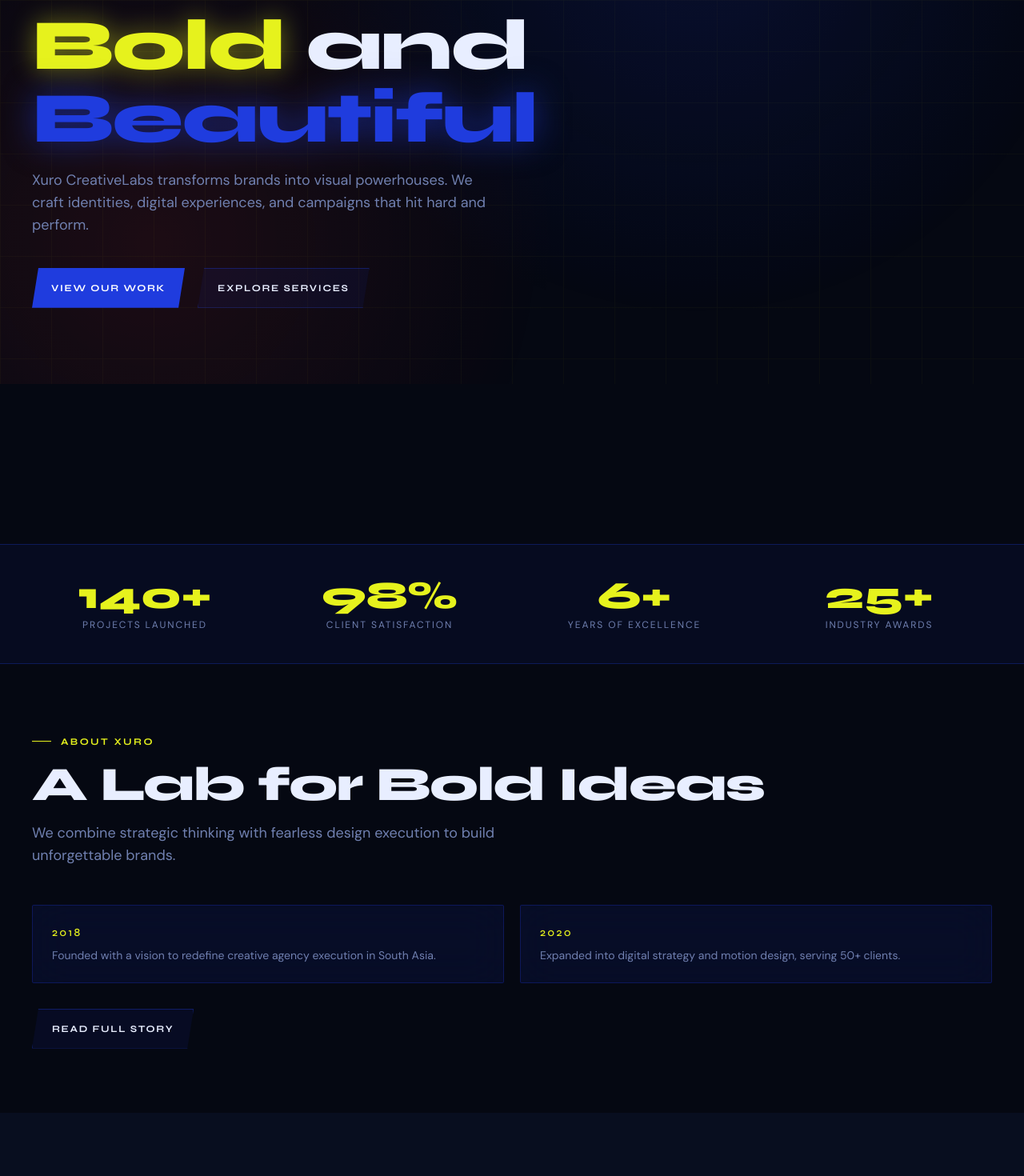
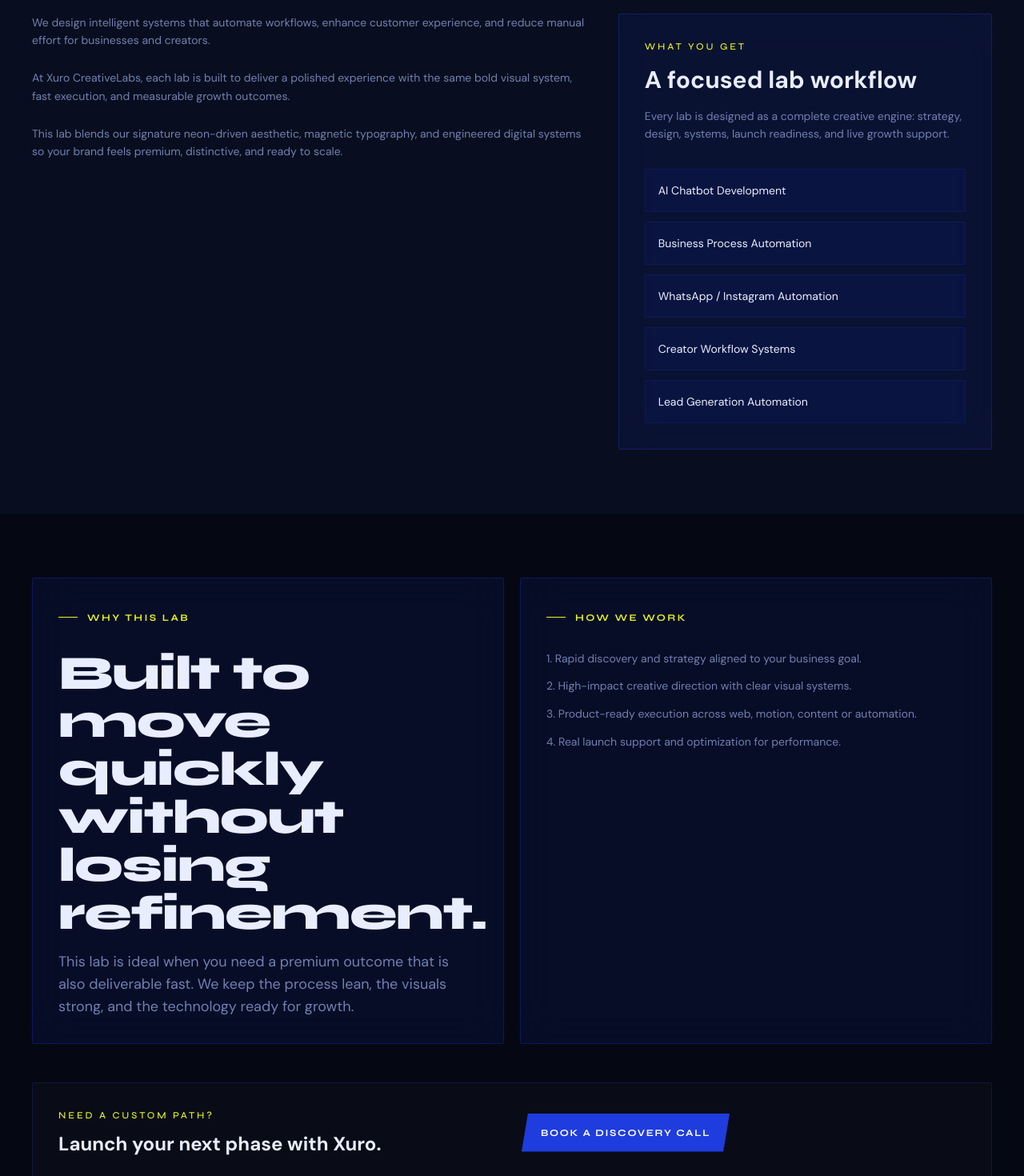
Before and after one commit to gokul-raj26/XuroCreativeLabs, a React (Vite) app: page /labs/ai-automation-lab in a window 1280 px wide. Before the commit this address led to /. Shown: the part 320-1790 px from the top of the page at 80% size. Built offline with nearby package versions, Linux system fonts and the light colour scheme; no server answers.

Commit message:
added seperate service pages

```diff
--- a/src/App.jsx
+++ b/src/App.jsx
@@ -19,6 +19,7 @@
 const DoctorClinicAutomation = lazy(() => import('./pages/DoctorClinicAutomation'));
 const AffordableBrandingAgency = lazy(() => import('./pages/AffordableBrandingAgency'));
 const FastWebsiteDevelopment = lazy(() => import('./pages/FastWebsiteDevelopment'));
+const ServiceDetailPage = lazy(() => import('./pages/ServiceDetailPage'));
 
 function AppShell() {
   useScrollToTop();
@@ -54,7 +55,7 @@
             <Route path="/doctor-clinic-automation" element={<DoctorClinicAutomation />} />
             <Route path="/affordable-branding-agency" element={<AffordableBrandingAgency />} />
             <Route path="/fast-website-development" element={<FastWebsiteDevelopment />} />
-
+            <Route path="/labs/:slug" element={<ServiceDetailPage />} />
             <Route path="*" element={<Navigate to="/" replace />} />
           </Routes>
         </Suspense>
--- /dev/null
+++ b/src/pages/ServiceDetailPage.jsx
@@ -0,0 +1,114 @@
+import { Link, Navigate, useParams } from 'react-router-dom';
+import { motion } from 'framer-motion';
+import SEO from '../seo/SEO';
+import SectionWrapper from '../components/SectionWrapper';
+import { services } from '../utils/content';
+import { fadeUp, staggerContainer } from '../animations/motionVariants';
+
+export default function ServiceDetailPage() {
+  const { slug } = useParams();
+  const service = services.find((item) => item.slug === slug);
+
+  if (!service) {
+    return <Navigate to="/services" replace />;
+  }
+
+  return (
+    <>
+      <SEO
+        title={`${service.title} | Xuro CreativeLabs`}
+        description={service.desc}
+        keywords={`${service.title.toLowerCase()}, xuro creativelabs, creative lab, service lab`}
+        path={`/labs/${service.slug}`}
+      />
+
+      <SectionWrapper
+        id="service-lab-hero"
+        className="bg-bg2 pt-20"
+        eyebrow="Service Lab"
+        title={service.title}
+        subtitle={service.tagline}
+        h1
+      >
+        <div className="mt-8 grid gap-8 lg:grid-cols-[1.2fr_0.8fr]">
+          <div className="space-y-6 text-sm leading-relaxed text-muted">
+            <p>{service.desc}</p>
+            <p>
+              At Xuro CreativeLabs, each lab is built to deliver a polished experience with the same
+              bold visual system, fast execution, and measurable growth outcomes.
+            </p>
+            <p>
+              This lab blends our signature neon-driven aesthetic, magnetic typography, and engineered
+              digital systems so your brand feels premium, distinctive, and ready to scale.
+            </p>
+          </div>
+
+          <div className="glass-panel rounded-sm border-[rgba(31,60,222,0.3)] p-8">
+            <p className="font-heading text-xs uppercase tracking-[0.24em] text-neon">What you get</p>
+            <h2 className="mt-4 text-3xl font-bold text-text">A focused lab workflow</h2>
+            <p className="mt-4 text-sm leading-relaxed text-muted">
+              Every lab is designed as a complete creative engine: strategy, design, systems, launch
+              readiness, and live growth support.
+            </p>
+            <div className="mt-8 space-y-3">
+              {service.points.map((point) => (
+                <div key={point} className="rounded-sm border border-[rgba(31,60,222,0.16)] bg-[rgba(31,60,222,0.08)] p-4 text-sm text-text">
+                  {point}
+                </div>
+              ))}
+            </div>
+          </div>
+        </div>
+      </SectionWrapper>
+
+      <section className="bg-bg">
+        <div className="section-shell">
+          <motion.div
+            className="grid gap-5 lg:grid-cols-2"
+            variants={staggerContainer}
+            initial="hidden"
+            whileInView="show"
+            viewport={{ once: true, amount: 0.25 }}
+          >
+            <article className="glass-panel rounded-sm p-8">
+              <motion.div variants={fadeUp} className="space-y-4">
+                <span className="section-tag">Why this lab</span>
+                <h2 className="section-title">Built to move quickly without losing refinement.</h2>
+                <p className="section-subtitle">
+                  This lab is ideal when you need a premium outcome that is also deliverable fast.
+                  We keep the process lean, the visuals strong, and the technology ready for growth.
+                </p>
+              </motion.div>
+            </article>
+
+            <article className="glass-panel rounded-sm p-8">
+              <motion.div variants={fadeUp} className="space-y-4">
+                <span className="section-tag">How we work</span>
+                <ul className="space-y-3 text-sm leading-relaxed text-muted">
+                  <li>1. Rapid discovery and strategy aligned to your business goal.</li>
+                  <li>2. High-impact creative direction with clear visual systems.</li>
+                  <li>3. Product-ready execution across web, motion, content or automation.</li>
+                  <li>4. Real launch support and optimization for performance.</li>
+                </ul>
+              </motion.div>
+            </article>
+          </motion.div>
+
+          <div className="mt-12 rounded-sm border border-[rgba(31,60,222,0.22)] bg-[rgba(255,255,255,0.02)] p-8">
+            <div className="grid gap-6 lg:grid-cols-2">
+              <div className="space-y-3">
+                <p className="font-heading text-xs uppercase tracking-[0.24em] text-neon">Need a custom path?</p>
+                <h3 className="text-2xl font-bold">Launch your next phase with Xuro.</h3>
+              </div>
+              <div className="flex items-center justify-start">
+                <Link to="/contact" className="btn-primary">
+                  Book a discovery call
+                </Link>
+              </div>
+            </div>
+          </div>
+        </div>
+      </section>
+    </>
+  );
+}
--- a/src/pages/Services.jsx
+++ b/src/pages/Services.jsx
@@ -1,3 +1,4 @@
+import { Link } from 'react-router-dom';
 import { motion } from 'framer-motion';
 import SEO from '../seo/SEO';
 import SectionWrapper from '../components/SectionWrapper';
@@ -34,7 +35,9 @@
           viewport={{ once: true, amount: 0.2 }}
         >
           {services.map((service) => (
-            <ServiceCard key={service.title} service={service} />
+            <Link key={service.slug} to={`/labs/${service.slug}`} className="group">
+              <ServiceCard service={service} />
+            </Link>
           ))}
         </motion.div>
       </SectionWrapper>
--- a/src/utils/content.js
+++ b/src/utils/content.js
@@ -40,6 +40,7 @@
 
 export const services = [
   {
+    slug: 'brand-experience-lab',
     icon: 'BI',
     title: 'Brand & Experience Lab',
     tagline: 'Design that doesn’t just look good — it performs.',
@@ -52,7 +53,7 @@
     ]
   },
   {
-
+    slug: 'product-tech-lab',
     title: 'Product & Tech Lab',
     tagline: 'Built for speed. Designed to scale.',
     desc: 'We build fast, scalable digital products engineered to support growth, performance, and long-term success.',
@@ -64,6 +65,7 @@
     ]
   },
   {
+    slug: 'content-growth-lab',
     icon: 'CG',
     title: 'Content & Growth Lab',
     tagline: 'Attention → Engagement → Growth.',
@@ -76,6 +78,7 @@
     ]
   },
   {
+    slug: 'launch-lab',
     icon: 'LL',
     title: 'Launch Lab',
     tagline: 'From idea to launch — faster than ever.',
@@ -88,6 +91,7 @@
     ]
   },
   {
+    slug: 'ai-automation-lab',
     icon: 'AA',
     title: 'AI & Automation Lab',
     tagline: 'Work smarter. Scale faster.',
@@ -135,38 +139,37 @@
 ];
 
 export const teamMembers = [
+
   {
-    name: 'Diva',
-    role: 'Creative Director',
-    image: diva,
-    handle: '@diva',
+    name: 'Gokul Raj ',
+    role: 'Founder & Strategy Lead',
+    image: gokul,
     linkedin: 'https://www.linkedin.com',
     instagram: 'https://www.instagram.com'
   },
     {
-    name: 'Gokul',
-    role: 'Brand Strategist',
-    image: gokul,
-    handle: '@gokul',
+    name: 'Divakar',
+    role: 'Creative Innovation Lead',
+    image: diva,
     linkedin: 'https://www.linkedin.com',
     instagram: 'https://www.instagram.com'
   },
     {
-    name: 'JA',
-    role: 'Visual Designer',
+    name: 'Jayashree ',
+    role: 'Client Success & Finance Lead',
     image: ja,
-    handle: '@ja',
     linkedin: 'https://www.linkedin.com',
     instagram: 'https://www.instagram.com'
   },
+
   {
-    name: 'Guna',
-    role: 'Creative Director',
+    name: 'Gunasekar',
+    role: 'Growth & Operations Lead',
     image: Guna,
-    handle: '@guna',
     linkedin: 'https://www.linkedin.com',
     instagram: 'https://www.instagram.com'
   }
+
 ];
 
 export const contactLinks = {
```
Also changed, not shown: 2 other files (tests, documents, lock files or other folders). Lines whose indentation alone changed are shown as unchanged.
